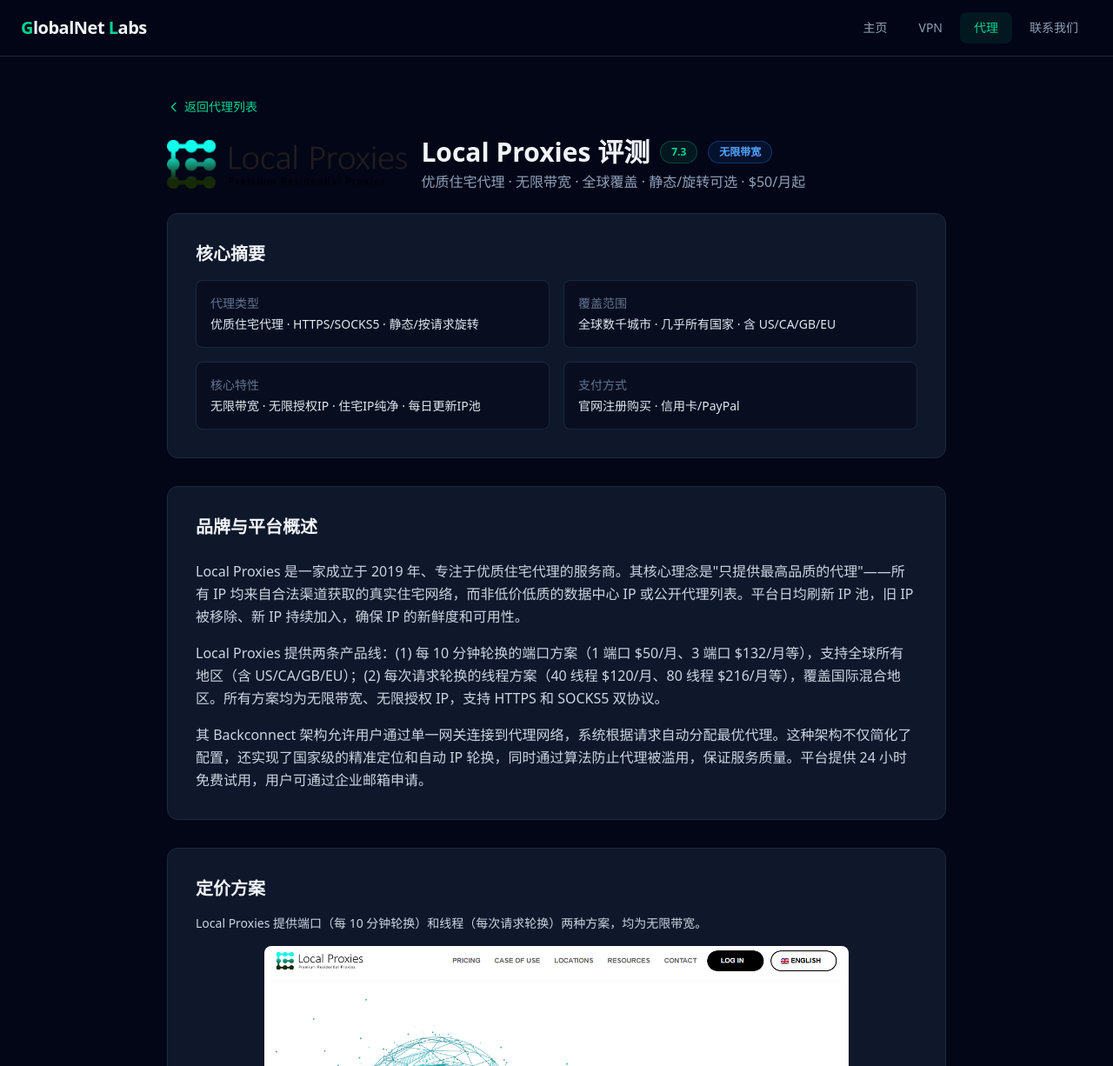
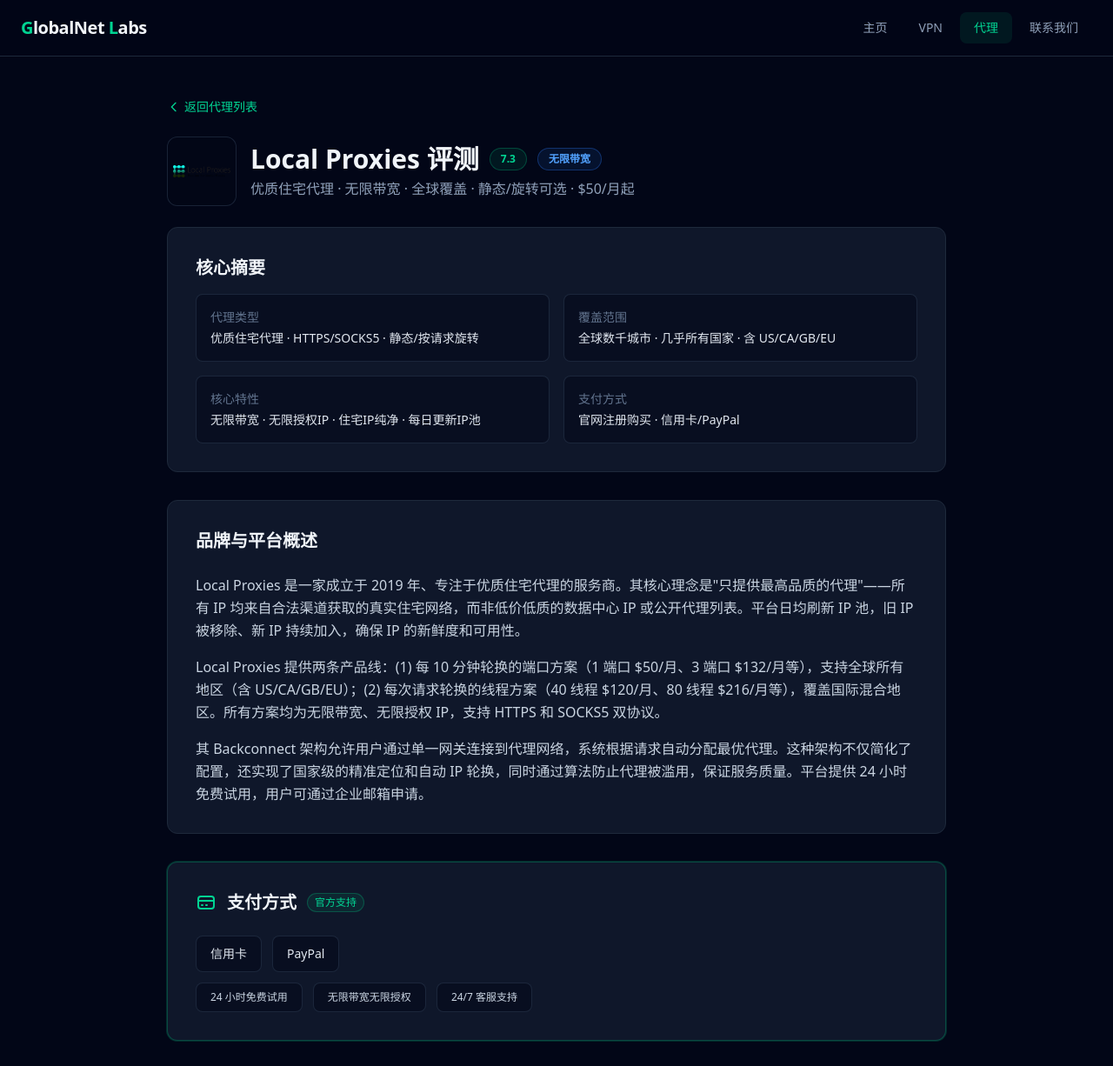
Before and after one commit to devilGuoXu/globalnet-labs, an Astro site: page /globalnet-labs/proxy/localproxies in a window 1280 px wide. Shown: the top 1226 px of the page at 87% size. Built offline with nearby package versions, Linux system fonts and the light colour scheme; Astro itself is replaced by a stand-in of ours.

Commit message:
fix: add white bg for localproxies icon, remove screenshots

```diff
--- a/src/pages/proxy/index.astro
+++ b/src/pages/proxy/index.astro
@@ -141,7 +141,7 @@
                     <div class="bg-white rounded-xl shrink-0 w-14 h-14 flex items-center justify-center overflow-hidden">
                       <img src={`${base}/images/proxytee.png`} alt="ProxyTee" class="max-w-[80%] max-h-[80%] w-auto h-auto object-contain" />
                     </div>
-                  ) : proxy.id === 'globalproxies' || proxy.id === 'we1-town' ? (
+                  ) : proxy.id === 'globalproxies' || proxy.id === 'we1-town' || proxy.id === 'localproxies' ? (
                     <img src={`${base}/images/${proxy.id}.png`} alt={proxy.name} class="h-14 w-auto self-center" />
                   ) : proxy.id === 'proproxies' ? (
                     <img src={`${base}/images/proproxies.webp`} alt="ProProxies" class="h-14 w-auto self-center" />
--- a/src/pages/proxy/localproxies.astro
+++ b/src/pages/proxy/localproxies.astro
@@ -12,8 +12,8 @@
       </a>
 
       <div class="flex items-center gap-4 mb-6">
-        <div class="shrink-0 flex items-center justify-center">
-          <img src={`${base}/images/localproxies.png`} alt="Local Proxies" class="h-14 w-auto" />
+        <div class="shrink-0 w-20 h-20 flex items-center justify-center overflow-hidden bg-slate-950/50 border border-slate-700/50 rounded-xl">
+          <img src={`${base}/images/localproxies.png`} alt="Local Proxies" class="max-w-[85%] max-h-[85%] w-auto h-auto object-contain" />
         </div>
         <div>
           <div class="flex items-center gap-3 flex-wrap">
@@ -58,12 +58,6 @@
         <p class="text-slate-300 leading-relaxed">
           其 Backconnect 架构允许用户通过单一网关连接到代理网络，系统根据请求自动分配最优代理。这种架构不仅简化了配置，还实现了国家级的精准定位和自动 IP 轮换，同时通过算法防止代理被滥用，保证服务质量。平台提供 24 小时免费试用，用户可通过企业邮箱申请。
         </p>
-      </section>
-
-      <section class="bg-slate-900 border border-slate-800 rounded-xl p-8 mb-8">
-        <h2 class="text-xl font-bold text-slate-100 mb-4">定价方案</h2>
-        <p class="text-slate-300 text-sm mb-4">Local Proxies 提供端口（每 10 分钟轮换）和线程（每次请求轮换）两种方案，均为无限带宽。</p>
-        <img src={`${base}/images/localproxies-price.png`} alt="Local Proxies 定价方案" class="w-full max-w-2xl mx-auto rounded-lg" />
       </section>
 
       <section class="bg-slate-900 border border-emerald-500/30 rounded-xl p-8 mb-8 ring-1 ring-emerald-500/20">
```
Also changed, not shown: public/images/localproxies-price.png (deleted), public/images/localproxies-price.webp (deleted), public/images/proxysight-price.png (deleted).
